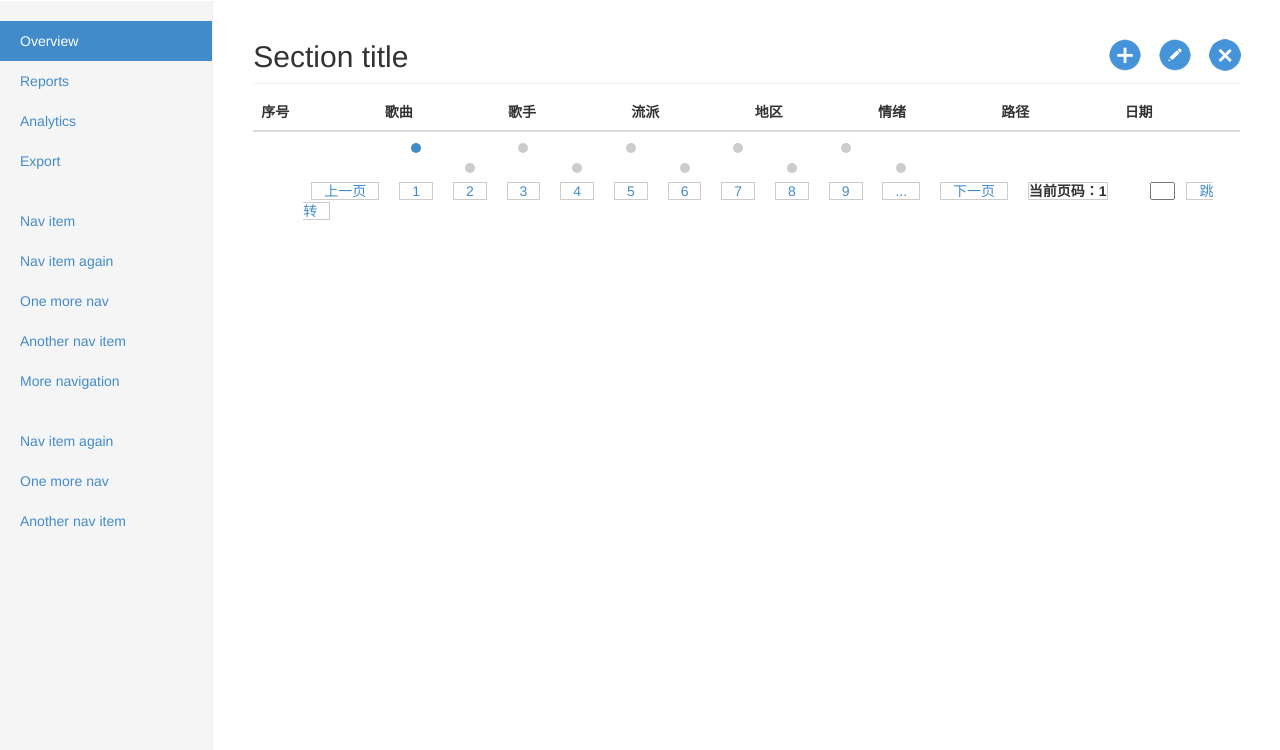
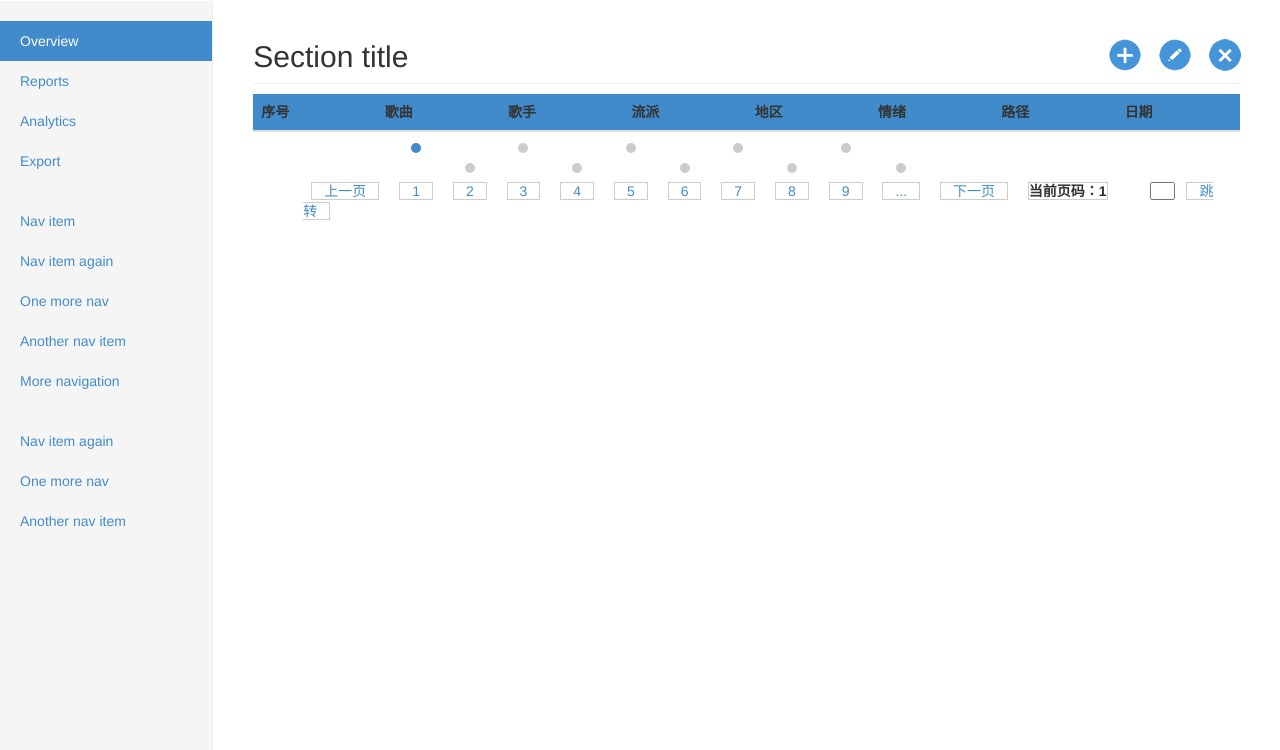
Before and after one commit to 321QNM/music_platform, a Python web app: template templates/adminindex.html in a window 1280 px wide, with the pointer over the restyled element. Shown: the part 50-800 px from the top of the page. Run offline with Jinja, Linux system fonts and the light colour scheme; the template is opened without the code that fills it, so the values that code supplies are empty; some libraries are stand-ins or nearby versions.

Commit message:
css伪类实现鼠标停放 列表项背景变化

```diff
--- a/static/css/adminindex.css
+++ b/static/css/adminindex.css
@@ -182,3 +182,6 @@ background-repeat: no-repeat;
   right:30px;
   top: 30px;
 }
+tr:hover{
+  background-color:#418BCA;
+};
```
